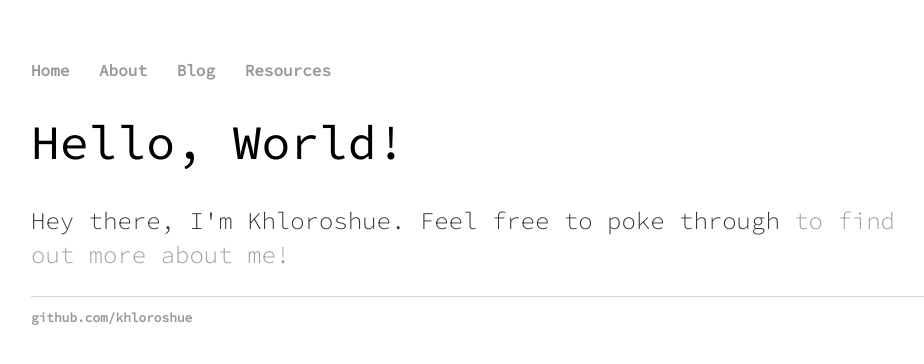
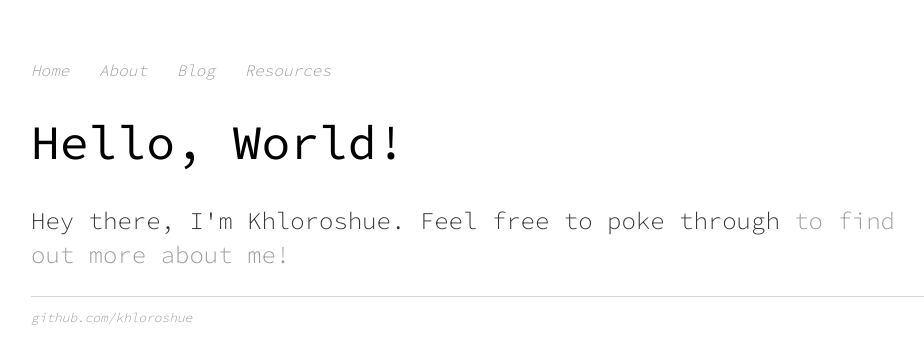
Before and after one commit to khloroshue/khloroshue.github.io, a Jekyll site: the page built from index.html, in a window 1280 px wide. Shown: the top 364 px of the page, without its empty margins (161-1085 px from the left). Built offline with Jekyll 4.4.1, drawn with Linux system fonts in a browser that asks for light colours.

Commit message:
Update main.css

```diff
--- a/css/main.css
+++ b/css/main.css
@@ -15,6 +15,8 @@ nav ul li, footer ul li {
 }
 ul li {
     list-style-image:url('../assets/images/bullet.png');
+    font-weight: 300;
+    font-style: italic;
 }
 a {
     text-decoration: none;
```
